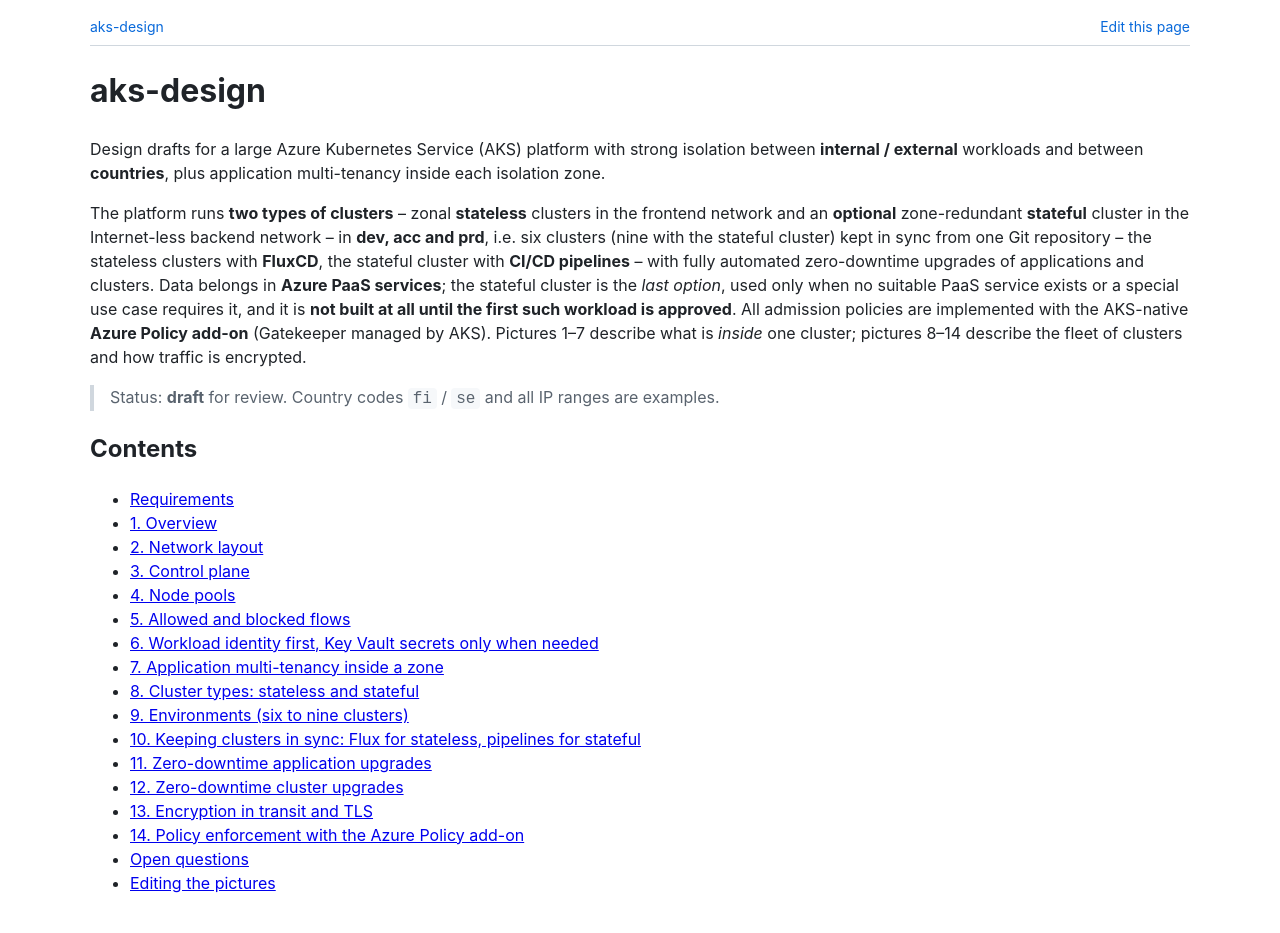
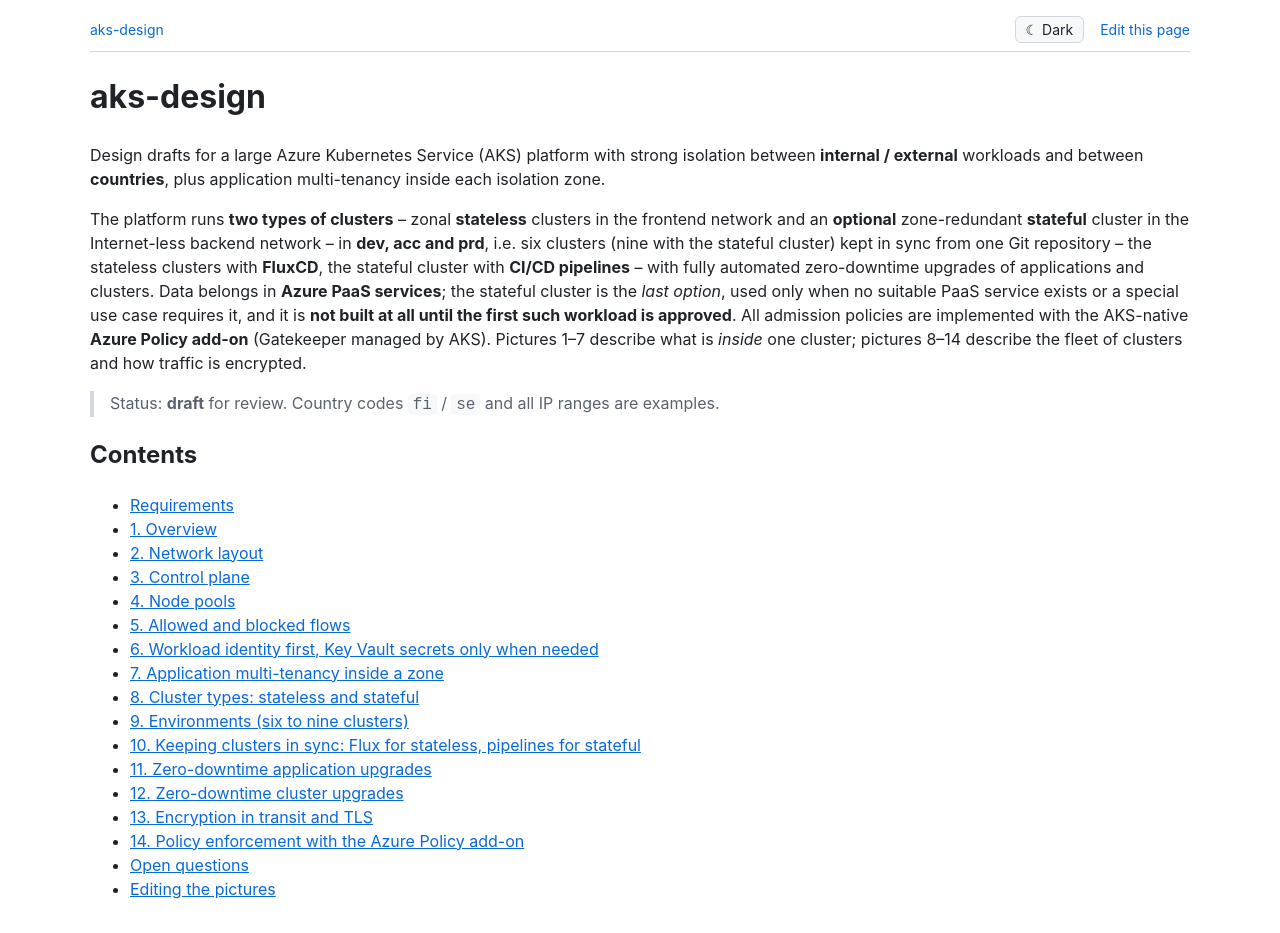
Before and after one commit to olljanat-ai/aks-design, a Jekyll site: the page built from README.md, in a window 1280 px wide. Built offline with Jekyll 4.4.1, drawn with Linux system fonts in a browser that asks for light colours; our own code applies the rules of GitHub Pages for plain Markdown files.

Commit message:
Add a light / dark mode toggle to the rendered pages
The pages follow the system colour scheme until the reader picks one with
the toggle in the page bar; the choice is remembered in localStorage.
Diagrams stay on a white background and printing always uses light colours.

Co-Authored-By: Claude Opus 5.5 <noreply@anthropic.com>
Claude-Session: https://claude.ai/code/session_018tzUkDCW7h8TLTyaryYxib

```diff
--- a/_layouts/default.html
+++ b/_layouts/default.html
@@ -5,27 +5,42 @@
 <meta name="viewport" content="width=device-width, initial-scale=1">
 <meta name="robots" content="noindex, nofollow, noarchive">
 <title>{% if page.title and page.title != site.title %}{{ page.title }} – {% endif %}{{ site.title }}</title>
+<script>
+  // Apply the saved theme before the page is drawn, so a dark page does not flash white.
+  try { var t = localStorage.getItem('theme'); if (t === 'light' || t === 'dark') document.documentElement.setAttribute('data-theme', t); } catch (e) {}
+</script>
 <style>
-  body { max-width: 1100px; margin: 0 auto; padding: 16px; font: 16px/1.5 -apple-system, "Segoe UI", Helvetica, Arial, sans-serif; color: #1f2328; }
+  :root { color-scheme: light; --fg: #1f2328; --bg: #ffffff; --muted: #59636e; --border: #d0d7de; --subtle: #f6f8fa; --link: #0969da; }
+  :root[data-theme="dark"] { color-scheme: dark; --fg: #e6edf3; --bg: #0d1117; --muted: #9198a1; --border: #3d444d; --subtle: #151b23; --link: #4493f8; }
+  @media (prefers-color-scheme: dark) {
+    :root:not([data-theme="light"]) { color-scheme: dark; --fg: #e6edf3; --bg: #0d1117; --muted: #9198a1; --border: #3d444d; --subtle: #151b23; --link: #4493f8; }
+  }
+  body { max-width: 1100px; margin: 0 auto; padding: 16px; font: 16px/1.5 -apple-system, "Segoe UI", Helvetica, Arial, sans-serif; color: var(--fg); background: var(--bg); }
+  a { color: var(--link); }
   img { max-width: 100%; }
+  /* The diagrams are drawn for a white background; keep them on one in dark mode too. */
+  main img { background: #ffffff; border-radius: 6px; }
   table { border-collapse: collapse; display: block; overflow-x: auto; }
-  th, td { border: 1px solid #d0d7de; padding: 6px 12px; }
-  code, pre { background: #f6f8fa; border-radius: 4px; }
+  th, td { border: 1px solid var(--border); padding: 6px 12px; }
+  code, pre { background: var(--subtle); border-radius: 4px; }
   code { padding: 0.1em 0.3em; }
   pre { padding: 12px; overflow-x: auto; }
-  blockquote { margin: 0; padding: 0 1em; color: #59636e; border-left: 4px solid #d0d7de; }
+  blockquote { margin: 0; padding: 0 1em; color: var(--muted); border-left: 4px solid var(--border); }
   #lightbox { display: none; position: fixed; inset: 0; z-index: 1000; background: #fff; cursor: zoom-out; align-items: center; justify-content: center; padding: 16px; box-sizing: border-box; }
   #lightbox.open { display: flex; }
   #lightbox img { width: 100%; height: 100%; object-fit: contain; }
   main img { cursor: zoom-in; }
-  #pagebar { display: flex; justify-content: space-between; gap: 16px; padding-bottom: 8px; border-bottom: 1px solid #d0d7de; font-size: 14px; }
-  #pagebar a { color: #0969da; text-decoration: none; }
+  #pagebar { display: flex; justify-content: space-between; align-items: center; gap: 16px; padding-bottom: 8px; border-bottom: 1px solid var(--border); font-size: 14px; }
+  #pagebar .right { display: flex; align-items: center; gap: 16px; }
+  #pagebar a { color: var(--link); text-decoration: none; }
   #pagebar a:hover { text-decoration: underline; }
-  #toc { margin: 1em 0 2em; padding: 8px 16px; background: #f6f8fa; border: 1px solid #d0d7de; border-radius: 6px; }
+  #theme-toggle { font: inherit; color: var(--fg); background: var(--subtle); border: 1px solid var(--border); border-radius: 6px; padding: 2px 10px; cursor: pointer; }
+  #toc { margin: 1em 0 2em; padding: 8px 16px; background: var(--subtle); border: 1px solid var(--border); border-radius: 6px; }
   #toc h2 { margin: 0.5em 0; font-size: 1.25em; border: 0; }
   #toc ul { margin: 0; padding-left: 0; list-style: none; }
   #toc ul ul { padding-left: 1.5em; list-style: disc; }
   @media print {
+    :root[data-theme], :root:not([data-theme]) { color-scheme: light; --fg: #1f2328; --bg: #ffffff; --muted: #59636e; --border: #d0d7de; --subtle: #f6f8fa; --link: #0969da; }
     body { max-width: none; padding: 0; }
     #lightbox { display: none !important; }
     main img { cursor: auto; }
@@ -41,7 +56,10 @@
 <body>
 <nav id="pagebar" aria-label="Page">
 <a href="{{ '/' | relative_url }}">{{ site.title }}</a>
+<span class="right">
+<button type="button" id="theme-toggle" hidden></button>
 <a href="https://github.com/{{ site.repository }}/edit/{{ site.branch }}/{{ page.path }}">Edit this page</a>
+</span>
 </nav>
 <main>
 {%- comment -%}
@@ -92,6 +110,27 @@
 <div id="lightbox" role="dialog" aria-label="Picture in full screen"><img alt=""></div>
 <script>
 (function () {
+  // Light / dark toggle. Follows the system setting until the reader picks one, which is then remembered.
+  var root = document.documentElement;
+  var btn = document.getElementById('theme-toggle');
+  var systemDark = window.matchMedia('(prefers-color-scheme: dark)');
+  function current() { return root.getAttribute('data-theme') || (systemDark.matches ? 'dark' : 'light'); }
+  function label() {
+    var next = current() === 'dark' ? 'light' : 'dark';
+    btn.textContent = next === 'dark' ? '\u263E Dark' : '\u2600 Light';
+    btn.setAttribute('aria-label', 'Switch to ' + next + ' mode');
+  }
+  btn.addEventListener('click', function () {
+    var next = current() === 'dark' ? 'light' : 'dark';
+    root.setAttribute('data-theme', next);
+    try { localStorage.setItem('theme', next); } catch (e) {}
+    label();
+  });
+  systemDark.addEventListener('change', label);
+  label();
+  btn.hidden = false;
+})();
+(function () {
   var box = document.getElementById('lightbox');
   var big = box.querySelector('img');
   function close() {
```
